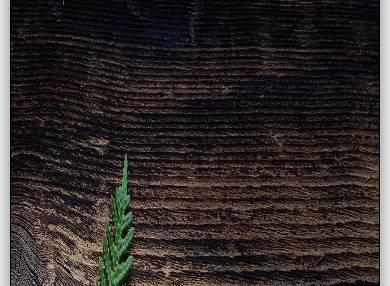
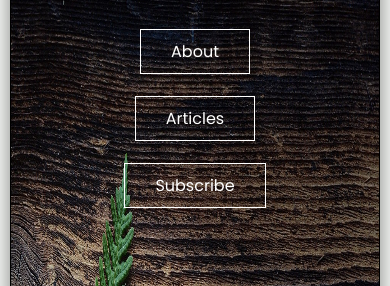
Before and after one commit to ZeVit0r/Nature-website-html-css-, a plain HTML site: page index.html in a window 390 px wide. Shown: the part 60-346 px from the top of the page. Drawn offline with Linux system fonts and the light colour scheme.

Commit message:
add navbar for 700px

```diff
--- a/styles/style.css
+++ b/styles/style.css
@@ -427,8 +427,22 @@ footer .icons a img {
 }
 
 @media (max-width: 700px) {
+    .cabecalho .top {
+        width: 100%;
+        flex-direction: column;
+        justify-content: center;
+    }
+    .cabecalho .top .nav {
+        display: flex;
+        flex-direction: column;
+        align-items: center;
+        margin-right: 0px;
+    }
     .cabecalho .top .nav ul {
-        display: none;
+        display: flex;
+        flex-direction: column;
+        align-items: center;
+        height: 200px;
     }
 
     .cabecalho .content-img .content-img-cabecalho h1 {
```
